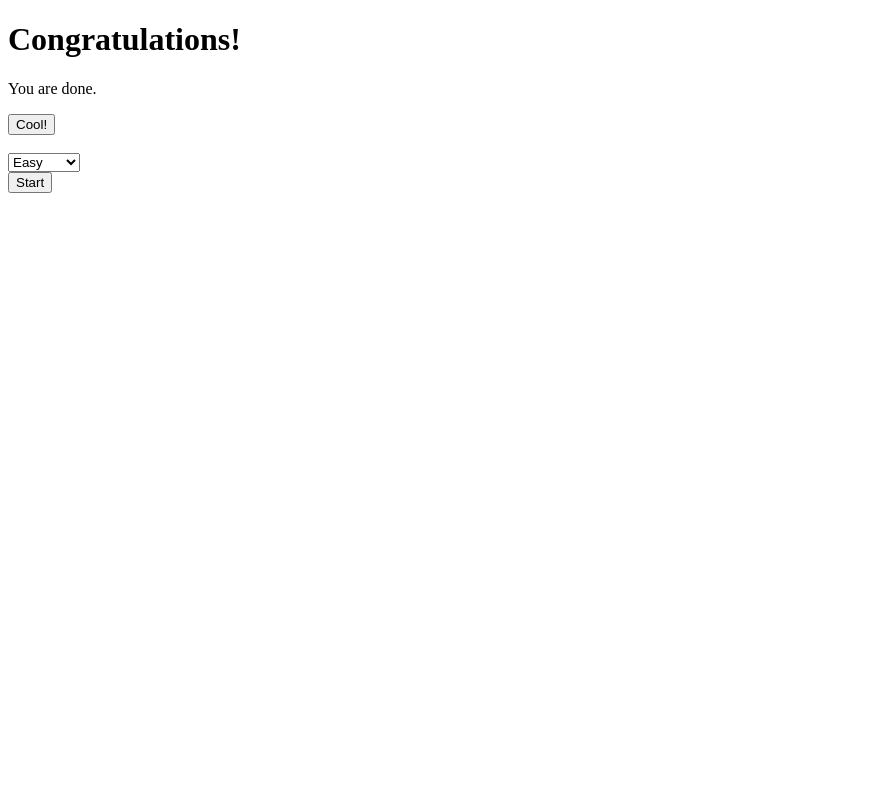
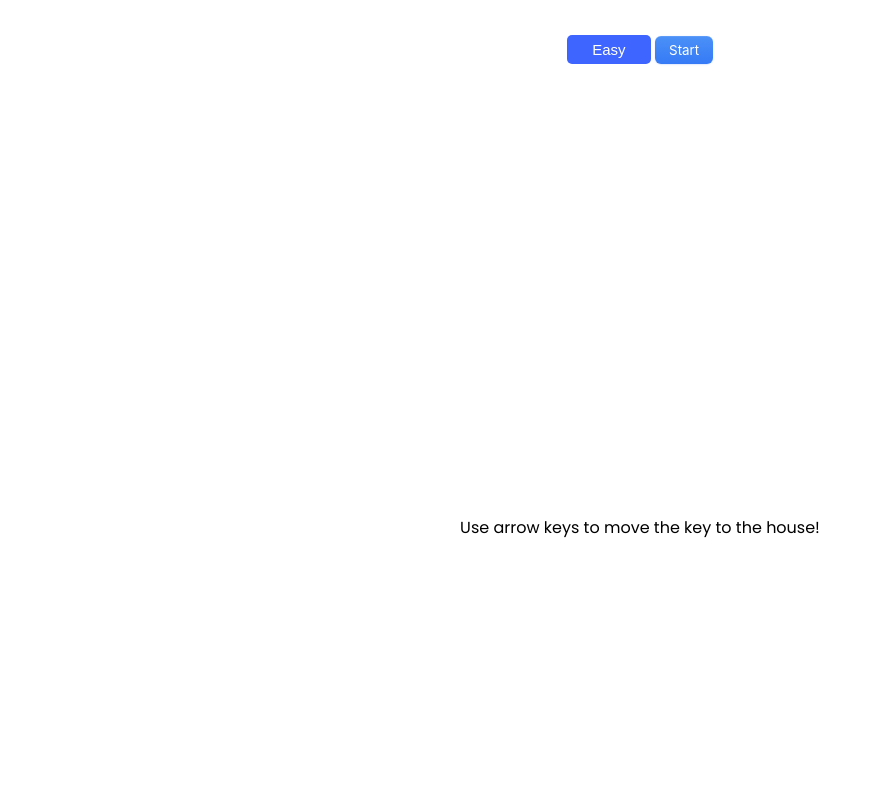
Before and after one commit to TheVSDev/maze-game, a plain HTML site: page index.html in a window 1280 px wide. Shown: the top 800 px of the page, without its empty margins (0-874 px from the left). Drawn offline with nearby package versions, Linux system fonts and the light colour scheme; some packages are replaced by stand-ins of ours; a script that the page names is missing.

Commit message:
styling the game

```diff
--- a/index.html
+++ b/index.html
@@ -9,12 +9,12 @@
 <body>
     <div id="page">
 
-        <div id="Message-Container">
+        <div id="message-container">
           <div id="message">
             <h1>Congratulations!</h1>
             <p>You are done.</p>
             <p id="moves"></p>
-            <input id="okBtn" type="button" onclick="toggleVisibility('Message-Container')" value="Cool!" />
+            <input id="okBtn" class="btn" type="button" onclick="toggleVisibility('message-container')" value="Cool!" />
           </div>
         </div>
 
@@ -26,9 +26,9 @@
                       <option value="15">Medium</option>
                       <option value="25">Hard</option>
                       <option value="38">Extreme</option>
-                  </select>
+            </select>
           </div>
-          <input id="startMazeBtn" type="button" onclick="makeMaze()" value="Start" />
+          <input id="startMazeBtn" class="btn" type="button" onclick="makeMaze()" value="Start" />
         </div>
 
         <div id="view">
--- a/style.css
+++ b/style.css
@@ -0,0 +1,172 @@
+@import url('https://fonts.googleapis.com/css2?family=Poppins&display=swap');
+
+html, body {
+    width: 100vw;
+    height: 100vh;
+    position: fixed;
+    padding: 0;
+    margin: 0;
+    top: 0;
+    bottom: 0;
+    left: 0;
+    right: 0;
+    background-color: #fff;
+    font-family: 'Poppins', sans-serif;
+}
+
+#view {
+    margin-top: 30px;
+}
+
+#mazeContainer {
+    top: 15px;
+    opacity: 0;
+    display: inline-block;
+    margin: auto;
+    border-radius: 10px;
+}
+
+#mazeContainer #mazeCanvas {
+    margin: 0;
+    display: block;
+    border: solid 2px black;
+    height: 400px;
+}
+
+select {
+    cursor: pointer;
+    background-color: #3e65ff;
+    padding: 6px 14px;
+    border: none;
+    border-radius: 5px;
+    color: white;
+    display: inline-block;
+    font-size: 15px;
+    text-align: center;
+    text-decoration: none;
+    appearance: none;
+}
+
+input:hover, select:hover {
+	background-color: rgba(0, 0, 0, 0.70);
+}
+
+input:active, select:active {
+	background-color: black;
+}
+
+input:focus, select:focus {
+	outline: none;
+}
+
+option {
+    height: 48px;
+    width: 150px;
+}
+
+.custom-select {
+	display: inline-block;
+}
+
+.custom-select select {
+    -webkit-appearance: none;
+    -moz-appearance: none;
+    appearance: none;
+    background-repeat: no-repeat;
+    background-position: 125px center;
+}
+
+#message-container {
+    visibility: hidden;
+    color: white;
+    display: block;
+    width: 100vw;
+    height: 100vh;
+    position: fixed;
+    top: 0;
+    left: 0;
+    bottom: 0;
+    right: 0;
+    background-color: rgba(0, 0, 0, 0.30);
+    z-index: 1;
+}
+
+#message-container #message {
+    width: 300px;
+    height: 300px;
+    position: fixed;
+    top: 50%;
+    left: 50%;
+    margin-left: -150px;
+    margin-top: -150px;
+}
+
+#page {
+	text-align: center;
+	height: auto;
+	width: auto;
+	margin: auto;
+}
+
+#page #menu {
+    margin: auto;
+    padding: 10px;
+    height: 65px;
+    box-sizing: border-box;
+}
+
+#page #menu h1 {
+    margin: 0;
+    margin-bottom: 10px;
+    font-weight: 600;
+    font-size: 3.2rem;
+}
+
+#page #view {
+    position: absolute;
+    top: 65px;
+    bottom: 0;
+    left: 0;
+    right: 0;
+    width: 100%;
+    height: auto;
+}
+
+.border {
+    border: 10px black solid;
+    border-radius: 10px;
+}
+
+#instructions {
+    margin-top: 425px;
+}
+
+.btn {
+  display: inline-block;
+  flex-direction: column;
+  align-items: center;
+  padding: 6px 14px;
+  font-family: -apple-system, BlinkMacSystemFont, 'Roboto', sans-serif;
+  border-radius: 6px;
+  border: none;
+  color: #fff;
+  background: linear-gradient(180deg, #4B91F7 0%, #367AF6 100%);
+  background-origin: border-box;
+  box-shadow: 0px 0.5px 1.5px rgba(54, 122, 246, 0.25), inset 0px 0.8px 0px -0.25px rgba(255, 255, 255, 0.2);
+  user-select: none;
+  -webkit-user-select: none;
+  touch-action: manipulation;
+  cursor: pointer;
+}
+
+.btn:focus {
+  box-shadow: inset 0px 0.8px 0px -0.25px rgba(255, 255, 255, 0.2), 0px 0.5px 1.5px rgba(54, 122, 246, 0.25), 0px 0px 0px 3.5px rgba(58, 108, 217, 0.5);
+  outline: 0;
+}
+
+/* Extra small devices (phones, 600px and down) */
+@media only screen and (max-width: 400px) {
+    input, select {
+        width: 120px;
+    }
+}
```
